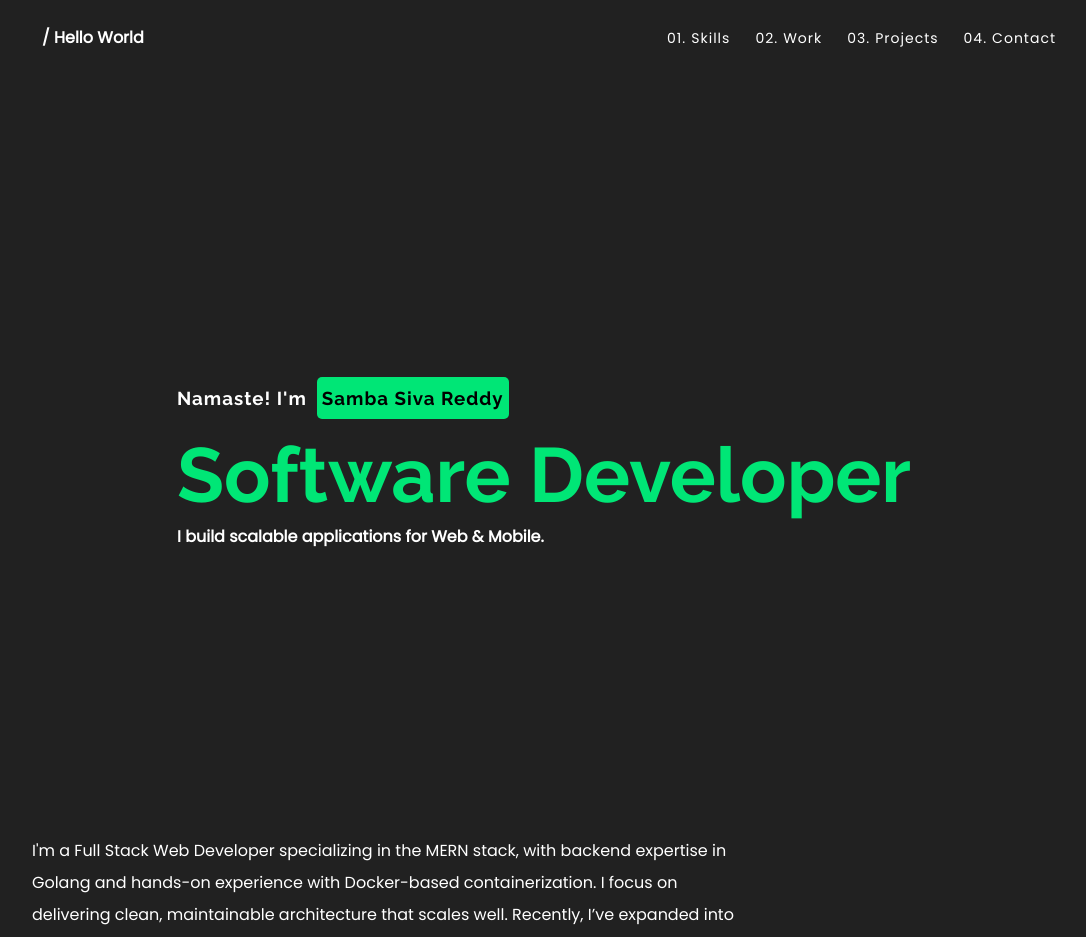
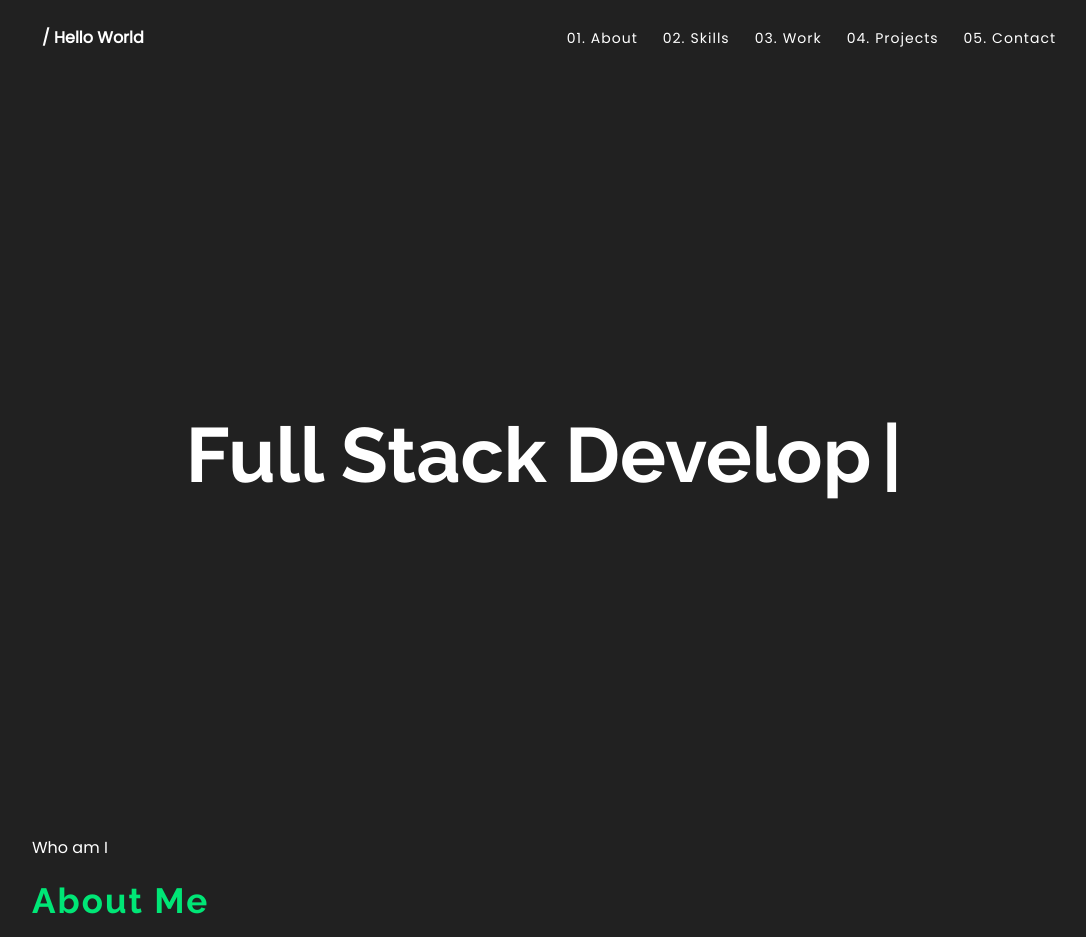
Before and after one commit to sambasivareddy-ch/sambasiva, a React (Create React App) app: page / in a window 1280 px wide. Shown: the top 937 px of the page, without its empty margins (96-1182 px from the left). Built offline with nearby package versions, Linux system fonts and the light colour scheme.

Commit message:
banner changed

```diff
--- a/package.json
+++ b/package.json
@@ -16,6 +16,7 @@
     "react-dom": "^18.2.0",
     "react-router-dom": "^6.8.1",
     "react-scripts": "5.0.1",
+    "react-typed": "^2.0.12",
     "web-vitals": "^2.1.4"
   },
   "scripts": {
--- a/src/components/About.js
+++ b/src/components/About.js
@@ -1,18 +1,33 @@
 import React from "react";
+import { ReactTyped } from "react-typed";
 
 import styles from "../styles/page.module.css";
 import samba from "../assests/samba.jpg";
 
 const About = () => {
   return (
-    <div className={styles["about-div__wrapper"]} id="about">
+    <div className={styles["about-div__wrapper"]}>
       {/* <img src={samba} alt="Samba" className={styles["my-img"]} /> */}
       <div className={styles["about-wrapper"]}>
-        <p className={styles["welcome-msg"]}>
-          <h3 className={styles["wishes"]}>Namaste! I'm <p className={styles['my-name']}>Samba Siva Reddy</p></h3>
-        </p>
-        <h1 className={styles["my-role"]}> Software Developer</h1>
-        <p><b>I build scalable applications for Web & Mobile.</b></p>
+        {/* <div className={styles["welcome-msg"]}>
+          <h3 className={styles["wishes"]}>
+            Namaste! I'm <span className={styles["my-name"]}>Samba Siva Reddy</span>
+          </h3>
+        </div> */}
+        <div className={styles["my-role"]}>
+          <ReactTyped
+            strings={[
+              "Hello! I'm Samba Siva",
+              'Full Stack Developer',
+              'Software Developer',
+              'R&D Engineer',
+            ]}
+            typeSpeed={90}
+            backSpeed={30}
+            className={styles["typed-role"]}
+            loop
+          />
+        </div>
       </div>
     </div>
   );
--- a/src/components/Contact.js
+++ b/src/components/Contact.js
@@ -32,7 +32,7 @@ const Contact = () => {
         </li>
         <li>
           <a
-            href="https://www.instagram.com/je.suis.siva/"
+            href="https://www.instagram.com/samsr.ch/"
             rel="noreferrer"
             target="_blank"
           >
--- a/src/components/Intro.js
+++ b/src/components/Intro.js
@@ -7,12 +7,9 @@ import DataObjectIcon from '@mui/icons-material/DataObject';
 
 const Intro = () => {
   return (
-    <div className={styles["intro-wrapper"]}>
-      {/* <p className={styles["welcome-msg"]}>
-        <h3 className={styles["wishes"]}>Namaste! I'm <b className={styles['my-name']}>Samba Siva Reddy</b></h3>
-      </p>
-      <h1 className={styles["my-role"]}> Software Developer</h1> */}
-      {/* <p><b>I build scalable applications for Web & Mobile.</b></p> */}
+    <div className={styles["intro-wrapper"]} id="about">
+      <p className={styles['caption']}>Who am I</p>
+      <h2 className={styles["title"]}>About Me</h2>
       <p className={styles["intro-me"]}>
         <p className={styles["about-me"]}>
           I'm a Full Stack Web Developer specializing in the MERN stack, with backend expertise in Golang and hands-on experience with Docker-based containerization.
--- a/src/components/Navigation.js
+++ b/src/components/Navigation.js
@@ -1,10 +1,22 @@
-import React from "react";
+import React, { useState, useEffect } from "react";
 import styles from "../styles/navigation.module.css";
 import Logo from "./Logo";
 import MenuIcon from "@mui/icons-material/Menu";
 
 const Navigation = () => {
   let isNavOpen = false;
+
+  const [isSticky, setIsSticky] = useState(false);
+  const classes = `${styles["app-header"]} ${isSticky && styles['sticky-nav']}`
+
+  useEffect(() => {
+    const handleScroll = () => {
+      setIsSticky(window.scrollY > 50); // toggle after 50px
+    };
+
+    window.addEventListener('scroll', handleScroll);
+    return () => window.removeEventListener('scroll', handleScroll);
+  }, []);
 
   const navOpenHandler = () => {
     const ele = document.getElementById("navigation-wrapper");
@@ -18,7 +30,7 @@ const Navigation = () => {
   };
 
   return (
-    <header className={styles["app-header"]}>
+    <header className={classes}>
       <div className={styles["header"]}>
         <Logo />
         <button className={styles["icon-btn"]} onClick={navOpenHandler}>
@@ -28,32 +40,32 @@ const Navigation = () => {
       <nav className={styles["navigation-wrapper"]} id="navigation-wrapper">
         <ol className={styles["navigation"]}>
           <li>
+            <a className={styles["nav-link"]} href="#about">
+              <span className={styles["list-number"]}>01.</span>
+              About
+            </a>
+          </li>
+          <li>
             <a className={styles["nav-link"]} href="#skills">
-              <span className={styles["list-number"]}>01.</span>
+              <span className={styles["list-number"]}>02.</span>
               Skills
             </a>
           </li>
-          {/* <li>
-                        <a className={styles["nav-link"]} href="#education">
-                            <span className={styles["list-number"]}>02.</span>
-                            Education
-                        </a>
-                    </li> */}
           <li>
             <a className={styles["nav-link"]} href="#experience">
-              <span className={styles["list-number"]}>02.</span>
+              <span className={styles["list-number"]}>03.</span>
               Work
             </a>
           </li>
           <li>
             <a className={styles["nav-link"]} href="#projects">
-              <span className={styles["list-number"]}>03.</span>
+              <span className={styles["list-number"]}>04.</span>
               Projects
             </a>
           </li>
           <li>
             <a className={styles["nav-link"]} href="#contact">
-              <span className={styles["list-number"]}>04.</span>
+              <span className={styles["list-number"]}>05.</span>
               Contact
             </a>
           </li>
--- a/src/styles/navigation.module.css
+++ b/src/styles/navigation.module.css
@@ -5,6 +5,20 @@
     align-items: center;
     padding: 20px 0;
     margin: 0 auto;
+}
+
+.sticky-nav {
+    position: fixed;
+    top: 0;
+    left: 50%;
+    transform: translateX(-50%);
+    width: 80%;
+    display: flex;
+    justify-content: space-between;
+    align-items: center;
+    padding: 20px 0;
+    z-index: 999;
+
 }
 
 .icon-btn {
--- a/src/styles/page.module.css
+++ b/src/styles/page.module.css
@@ -7,11 +7,9 @@
 }
 
 .welcome-msg {
-  display: inline-block;
   letter-spacing: 1px;
-  display: flex;
-  align-items: center;
   margin: 10px 0;
+  text-align: center;
 }
 
 .wishes {
@@ -19,7 +17,6 @@
   font-family: var(--font-family-raleway);
   display: flex;
   align-items: center;
-  gap: 10px;
   flex-wrap: wrap;
 }
 
@@ -29,18 +26,19 @@
   background-color: #00e676;
   padding: 5px;
   border-radius: 5px;
-  margin: 10px 0;
+  margin: 0 5px;
 }
 
-.my-role {
+.my-role, .typed-role {
   /* color: #311b92; */
   font-size: 6vw;
   display: flex;
   align-items: center;
   gap: 10px;
   font-family: var(--font-family-raleway);
-  margin: 10px 0 20px;
+  margin: 10px 0 10px;
   color: #00e676;
+  font-weight: bold;
 }
 
 .my-role svg {
@@ -224,7 +222,7 @@
 
 .title {
   color: #00e676;
-  margin: 0 0 20px;
+  margin: 0 0 10px;
   font-size: 35px;
   font-weight: bolder;
   text-transform: capitalize;
@@ -522,7 +520,7 @@
 
 } */
 @media screen and (max-width: 500px) {
-  .my-role {
+  .my-role, .typed-role {
     font-size: 9vw;
     line-height: 1;
   }
```
Also changed, not shown: 1 other file (tests, documents, lock files or other folders).
